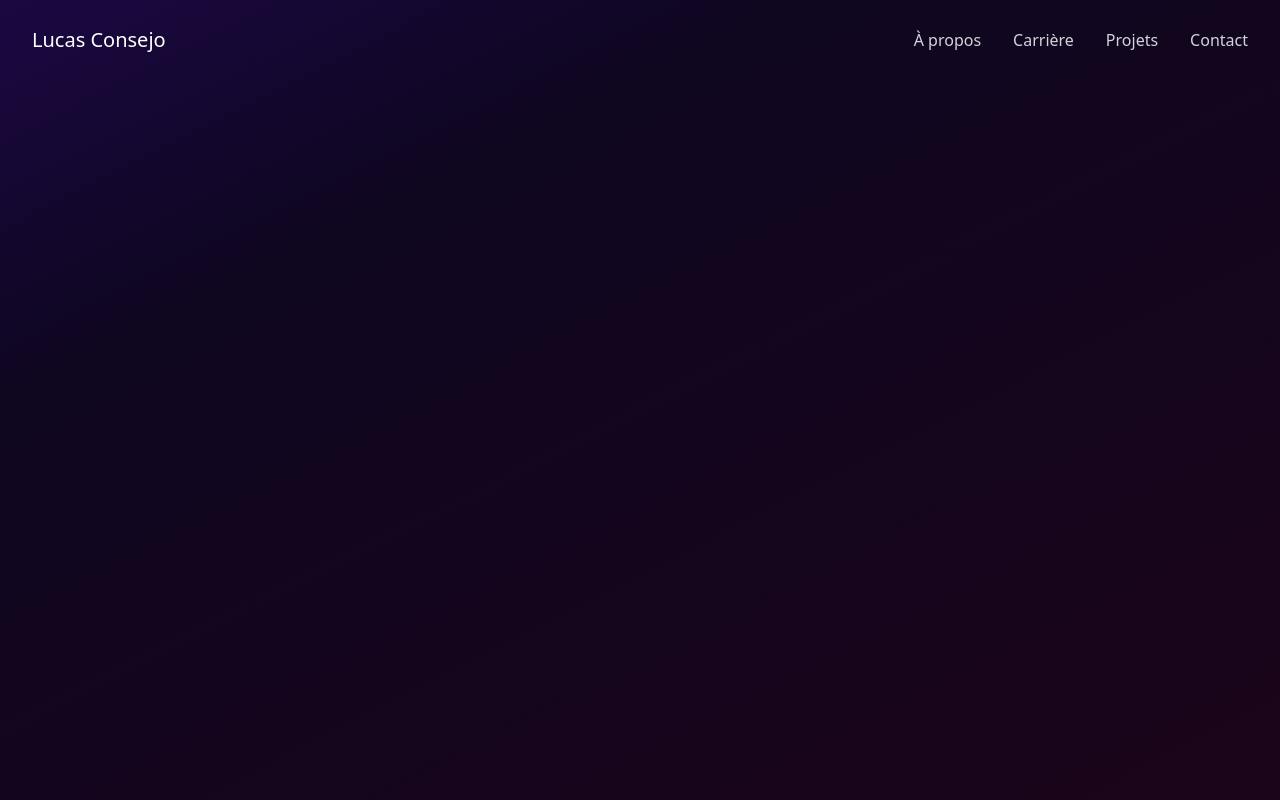
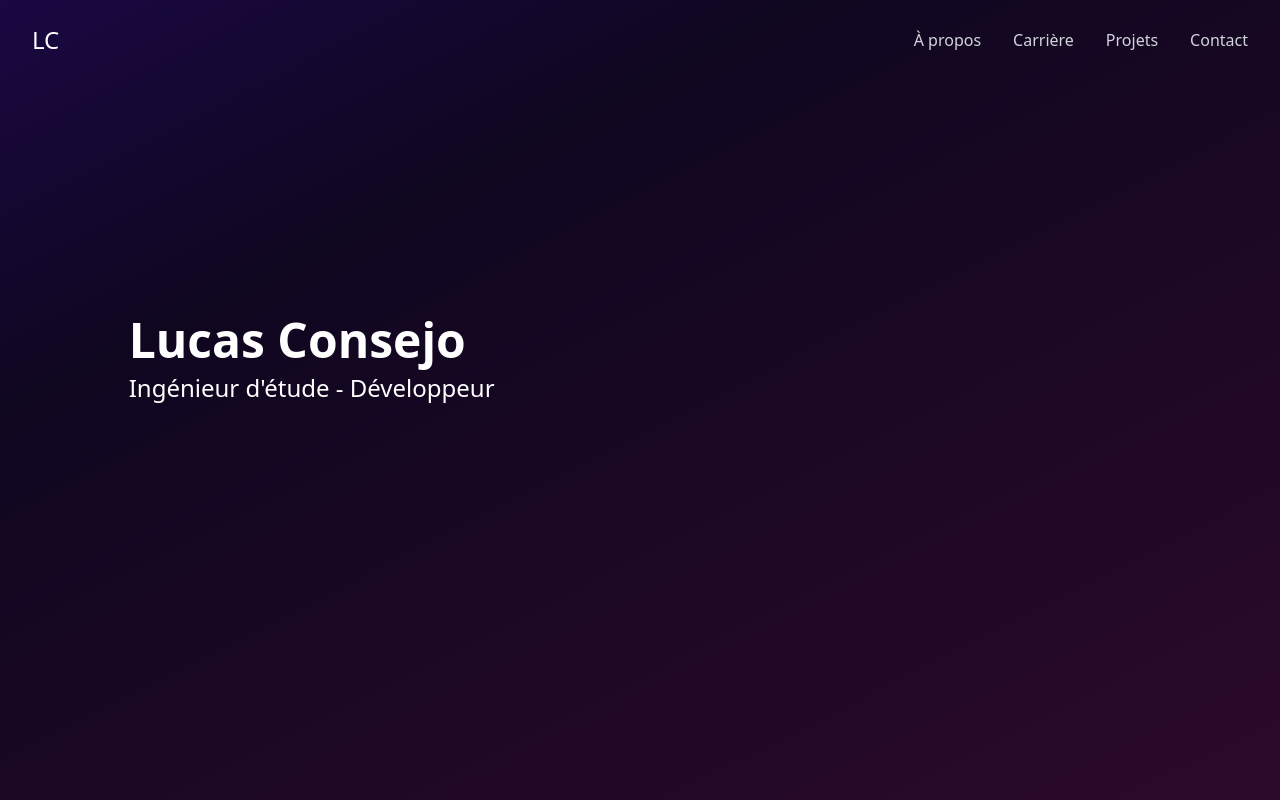
Before and after one commit to lucasconsejo/lucasconsejo.fr, a Next.js app: page / in a window 1280 px wide. Built offline with nearby package versions, Linux system fonts and the light colour scheme.

Commit message:
💄 style: update header and index page
Update ui to header and index page

```diff
--- /dev/null
+++ b/components/TopScrollBtn.tsx
@@ -0,0 +1,37 @@
+import { useEffect, useState } from "react";
+import useScroll from "../hooks/useScroll";
+
+export default function TopScrollBtn() {
+  const [scroll] = useScroll();
+  const [show, setShow] = useState("hidden");
+
+  useEffect(() => {
+    if (scroll > 60) {
+      setShow("fixed");
+    } else {
+      setShow("hidden");
+    }
+  }, [scroll]);
+
+  const handleClick = () => {
+    window.scrollTo({
+      top: 0,
+      left: 0,
+      behavior: "smooth",
+    });
+  };
+
+  return (
+    <div
+      className={`${show} bottom-6 right-6 bg-black text-white rounded-full p-1 drop-shadow-xl cursor-pointer`}
+      onClick={handleClick}
+    >
+      <svg className="w-8 h-8" viewBox="0 0 24 24">
+        <path
+          fill="currentColor"
+          d="M7.41 15.41L12 10.83l4.59 4.58L18 14l-6-6l-6 6l1.41 1.41z"
+        ></path>
+      </svg>
+    </div>
+  );
+}
--- a/components/header.tsx
+++ b/components/header.tsx
@@ -1,20 +1,34 @@
-import { useState } from "react";
+import { useEffect, useState } from "react";
 import { Transition } from "@headlessui/react";
 import Link from "next/link";
+import useScroll from "hooks/useScroll";
 
 export default function Header() {
   const [navbarOpen, setNavbarOpen] = useState(false);
+  const [scroll] = useScroll();
+  const [show, setShow] = useState(false);
+
+  useEffect(() => {
+    if (scroll > 0) {
+      setShow(true);
+    } else {
+      setShow(false);
+    }
+  }, [scroll]);
 
   return (
-    <nav id="header" className="w-full z-50">
-      <div id="header" className="relative px-5 sm:px-6 md:px-8 z-50">
+    <nav
+      className={`fixed w-full z-50 border-b bg-black bg-opacity-20 border-white/10 backdrop-blur-sm md:bg-transparent md:border-0 md:backdrop-blur-none ${
+        show &&
+        "md:border-b md:bg-black md:bg-opacity-20 md:border-white/10 md:backdrop-blur-sm"
+      }`}
+    >
+      <div className="relative px-5 sm:px-6 md:px-8 z-50">
         <div className="relative flex items-center justify-between h-20 z-50">
           <div className="flex items-center w-full z-50">
             <Link href="/" passHref>
               <a className="flex-shrink-0">
-                <h1 className="text-white text-xl font-medium">
-                  Lucas Consejo
-                </h1>
+                <h1 className="text-white text-2xl font-medium">LC</h1>
               </a>
             </Link>
             <div className="hidden md:block w-full">
@@ -65,45 +79,42 @@ export default function Header() {
       </div>
 
       {/* Menu mobile */}
-      <Transition show={navbarOpen} className="absolute w-full h-full">
+      <Transition show={navbarOpen} className="w-full h-full">
         <div
-          className="md:hidden bg-background-purple bg-opacity-40 backdrop-blur-sm z-0 w-full header-dropdown"
+          className="md:hidden w-full"
           onClick={() => {
             setNavbarOpen(false);
           }}
           id="mobile-menu"
         >
           <Transition.Child
-            enter="transition ease-in-out duration-500 transform"
-            enterFrom="-translate-y-full"
-            enterTo="translate-y-0"
-            leave="transition ease-in-out duration-500 transform"
-            leaveFrom="translate-y-0"
-            leaveTo="-translate-y-full"
+            enter="transition ease-out duration-100"
+            enterFrom="transform opacity-0 scale-95"
+            enterTo="transform opacity-100 scale-100"
+            leave="transition ease-in duration-75"
+            leaveFrom="transform opacity-100 scale-100"
+            leaveTo="transform opacity-0 scale-95"
           >
             <div>
               <div className="md:hidden" id="mobile-menu">
-                <div
-                  id="sub-header"
-                  className="flex flex-col px-2 pb-2 space-y-1 rounded-b-lg"
-                >
+                <div className="flex flex-col px-2 pb-2 space-y-5 py-5 rounded-b-lg border-y bg-opacity-20 border-white/10">
                   <Link href="/a-propos" passHref>
-                    <a className="text-gray-300 hover:text-white px-3 py-2 font-medium">
+                    <a className="text-xl text-gray-300 hover:text-white px-3 font-medium">
                       À propos
                     </a>
                   </Link>
                   <Link href="/carriere" passHref>
-                    <a className="text-gray-300 hover:text-white px-3 py-2 font-medium">
+                    <a className="text-xl text-gray-300 hover:text-white px-3 font-medium">
                       Carrière
                     </a>
                   </Link>
                   <Link href="/projets" passHref>
-                    <a className="text-gray-300 hover:text-white px-3 py-2 font-medium">
+                    <a className="text-xl text-gray-300 hover:text-white px-3 font-medium">
                       Projets
                     </a>
                   </Link>
                   <Link href="/contact" passHref>
-                    <a className="text-gray-300 hover:text-white px-3 py-2 font-medium">
+                    <a className="text-xl text-gray-300 hover:text-white px-3 pb-5 font-medium">
                       Contact
                     </a>
                   </Link>
--- a/components/layout.tsx
+++ b/components/layout.tsx
@@ -1,5 +1,6 @@
 import React from "react";
 import Header from "./header";
+import TopScrollBtn from "./TopScrollBtn";
 
 type LayoutProps = {
   children: React.ReactNode;
@@ -9,7 +10,8 @@ export default function Layout({ children }: LayoutProps) {
   return (
     <>
       <Header />
-      <main className="pt-16">{children}</main>
+      <main>{children}</main>
+      <TopScrollBtn />
     </>
   );
 }
--- a/components/metas.tsx
+++ b/components/metas.tsx
@@ -11,7 +11,7 @@ export default function Metas({ title, description }: MetasProps) {
       <title>{title}</title>
       <meta name="description" content={description ?? description} />
       <link rel="icon" href="/favicon.ico" />
-      <meta name="theme-color" content="rgb(26, 8, 66)"></meta>
+      <meta name="theme-color" content="rgb(16, 5, 36)"></meta>
     </Head>
   );
 }
--- /dev/null
+++ b/hooks/useScroll.ts
@@ -0,0 +1,20 @@
+import { useEffect, useState } from "react";
+
+export default function useScroll() {
+  const [scrollY, setScrollY] = useState(0);
+
+  useEffect(() => {
+    const handleScroll = () => {
+      setScrollY(window.scrollY);
+    };
+
+    handleScroll();
+
+    window.addEventListener("scroll", handleScroll);
+    return () => {
+      window.removeEventListener("scroll", handleScroll);
+    };
+  }, []);
+
+  return [scrollY];
+}
--- a/pages/index.tsx
+++ b/pages/index.tsx
@@ -5,7 +5,30 @@ import { ReactElement } from "react";
 export default function Home() {
   return (
     <div>
-      <Metas title="Lucas Consejo | Développeur web" />
+      <Metas title="Lucas Consejo | Développeur web et mobile" />
+      <div
+        className="flex flex-col justify-start items-center sm:flex-row sm:justify-around w-full pt-36 sm:pt-0"
+        style={{ height: "90vh" }}
+      >
+        <div className="space-y-4 order-last sm:order-first mt-5 sm:mt-0">
+          <div className="text-white space-y-2">
+            <h1 className="font-bold text-3xl sm:text-5xl text-center sm:text-left">
+              Lucas Consejo
+            </h1>
+            <div className="flex flex-col items-center sm:flex-row font-medium text-xl sm:text-2xl space-x-1 whitespace-nowrap">
+              <h2 className="text-left">Ingénieur d'étude - Développeur</h2>
+              <a
+                href="https://www.cdiscount.com/"
+                target="_blank"
+                className="block typewriter text-orange-cds hover:underline"
+              >
+                @cdiscount.
+              </a>
+            </div>
+          </div>
+        </div>
+        <div className="relative w-36 h-36 sm:w-64 sm:h-64"></div>
+      </div>
     </div>
   );
 }
--- a/styles/globals.css
+++ b/styles/globals.css
@@ -1,32 +1,66 @@
 @tailwind base;
 @tailwind components;
 @tailwind utilities;
+
+* {
+  -webkit-tap-highlight-color: rgba(0, 0, 0, 0);
+}
 
 body {
   background: linear-gradient(
       153deg,
       rgb(26, 8, 66) 0%,
       rgb(15, 6, 32) 28%,
-      rgb(27, 5, 26) 100%
+      rgb(44, 10, 42) 100%
     )
     fixed;
-}
-
-#header {
-  background: linear-gradient(
-      153deg,
-      rgb(26, 8, 66) 0%,
-      rgb(15, 6, 32) 28%,
-      rgb(27, 5, 26) 100%
-    )
-    fixed;
-}
-
-#sub-header {
-  background: linear-gradient(153deg, rgb(17, 5, 42) 0%, rgb(15, 6, 32) 28%)
-    fixed;
+  background-color: rgb(26, 8, 66);
 }
 
 .header-dropdown {
   height: 100vh;
 }
+
+.typewriter {
+  overflow: hidden;
+  border-right: 0.15em solid #e13a07;
+  white-space: nowrap;
+  margin: 0 auto;
+  animation: typing-mobile 1s steps(20, end),
+    blink-caret 0.75s step-end infinite;
+}
+
+@media (min-width: 640px) {
+  .typewriter {
+    animation: typing 3.5s steps(40, end) infinite alternate,
+      blink-caret 0.75s step-end infinite;
+  }
+}
+
+@keyframes typing {
+  from {
+    width: 0;
+  }
+  to {
+    width: 100%;
+  }
+}
+
+@keyframes typing-mobile {
+  from {
+    width: 0;
+  }
+  to {
+    width: 120px;
+  }
+}
+
+@keyframes blink-caret {
+  from,
+  to {
+    border-color: transparent;
+  }
+  50% {
+    border-color: #e13a07;
+  }
+}
--- a/tailwind.config.js
+++ b/tailwind.config.js
@@ -10,8 +10,8 @@ module.exports = {
     },
     extend: {
       colors: {
-        background: {
-          purple: "rgb(15, 6, 32)",
+        orange: {
+          cds: "#e13a07",
         },
       },
     },
```
